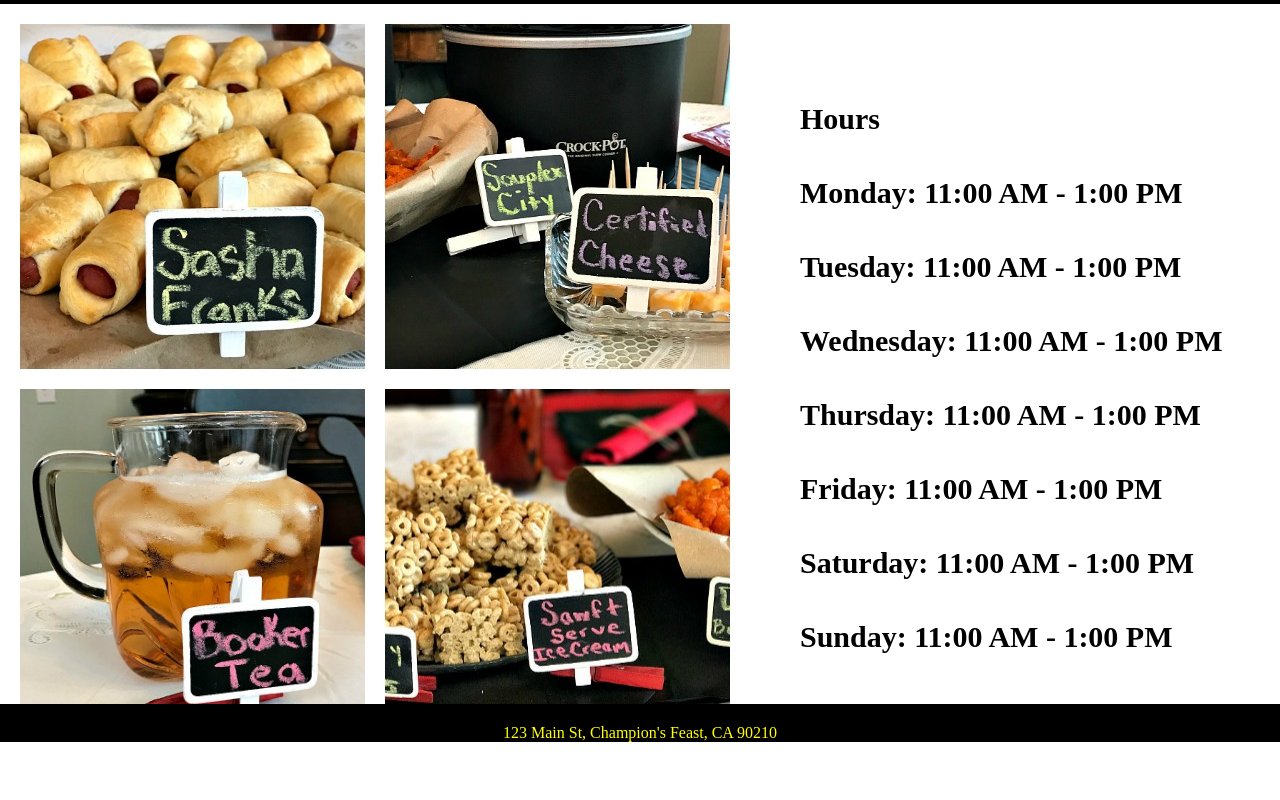
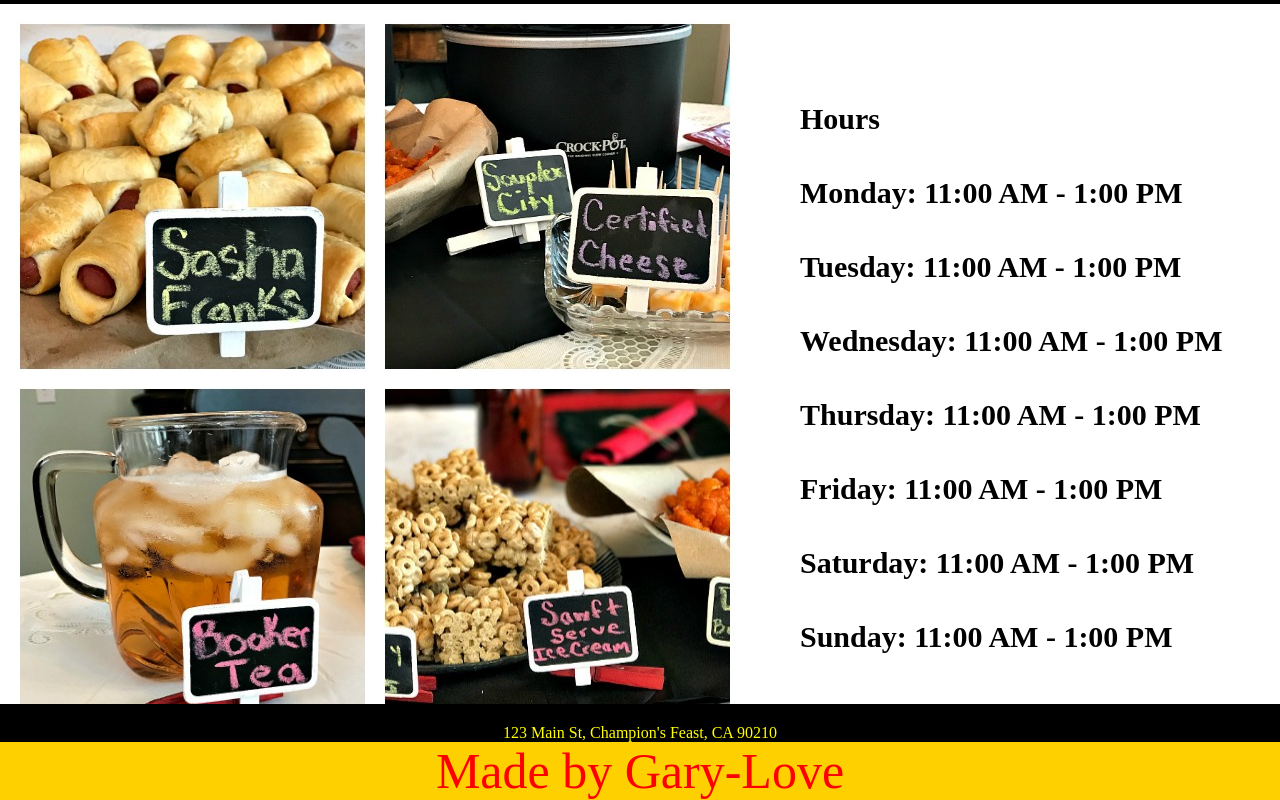
Before and after one commit to Gary-love/Restaurant-Page, a website built with webpack: page src/home.html in a window 1280 px wide. Shown: the part 1329-2129 px from the top of the page. Before the commit the page ends 2071 px from the top, so only its background shows below. Built offline with nearby package versions, Linux system fonts and the light colour scheme.

Commit message:
Add footer and updated menu

```diff
--- a/src/pages/home.js
+++ b/src/pages/home.js
@@ -1,6 +1,9 @@
 import "../styles/home.css";
 const content=document.querySelector("#content");
 let home=function(){
+    content.style=`
+    overflow-y: none;
+    `
     let reviews=document.createElement("div");
     let location=document.createElement("div");
     let address=document.createElement("div");
--- a/src/pages/loadFirst.js
+++ b/src/pages/loadFirst.js
@@ -1,11 +1,16 @@
 import home from "./home";
 import title from"../images/title.jpg";
 const header=document.querySelector("header");
+const body=document.body;
 let loadFirst=function(){
+    let footer=document.createElement("div");
+    footer.classList="footer";
+    footer.textContent="Made by Gary-Love";
     let restaurantName=document.createElement("img");
     restaurantName.id="restaurantName";
     restaurantName.src=title;
     header.insertBefore(restaurantName,header.firstChild);
+    body.appendChild(footer);
     home();
 }
 export default loadFirst;
--- a/src/pages/menu.js
+++ b/src/pages/menu.js
@@ -7,7 +7,11 @@ import pizza from"../images/pizza.jpg";
 import iceCream from"../images/icecream1.jpg";
 const content=document.querySelector("#content");
 let menu=function(){
-    let drinks=document.createElement("div")
+    let drinks=document.createElement("div");
+    content.style=`
+    overflow-y: auto;
+    max-height: 900px;
+    `
     drinks.textContent="Our Drinks";
     drinks.id="drinks";
     let drink1=document.createElement("div");
--- a/src/styles/home.css
+++ b/src/styles/home.css
@@ -4,6 +4,7 @@ body{
     display: grid;
     grid-template-columns: repeat(12,1fr);
     grid-template-rows: repeat(12,1fr);
+    background-color: black;
 }
 header{
     grid-column: 1/13;
@@ -29,6 +30,7 @@ button{
     display: flex;
     flex-direction: column;
     gap: 20px;
+    margin-bottom:0px ;
 }
 #image{
     height: 700px;
@@ -79,6 +81,8 @@ button{
     }
 }
 #drinks,.food,#sides{
+    font-size: 50px;
+    font-weight: bold;
     display: flex;
     flex-direction: column;
     gap: 30px;
@@ -99,3 +103,15 @@ button{
     height:150px;
     width: 150px;
 }
+#content::-webkit-scrollbar {
+    display: none;
+  }
+.footer{
+    grid-column: 1/13;
+    display: flex;
+    justify-content: center;
+    margin-top: auto;
+    background-color: rgb(255, 208, 0);
+    color: rgb(255, 0, 0);
+    font-size: 50px;
+}
```
